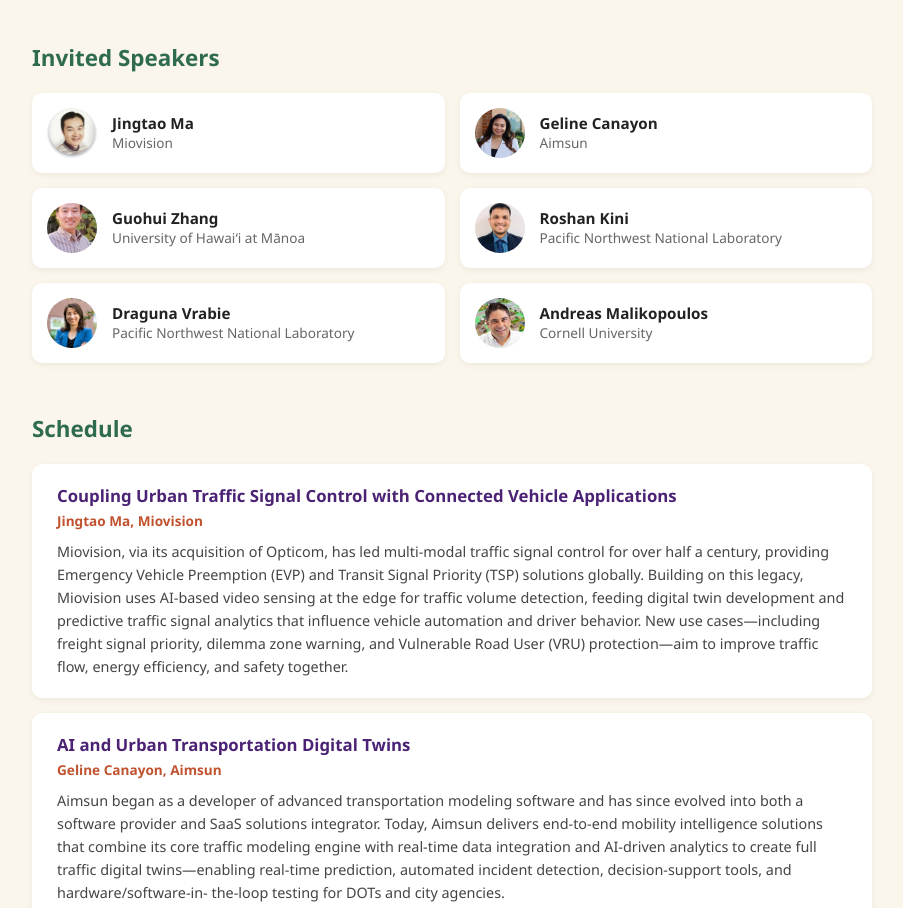
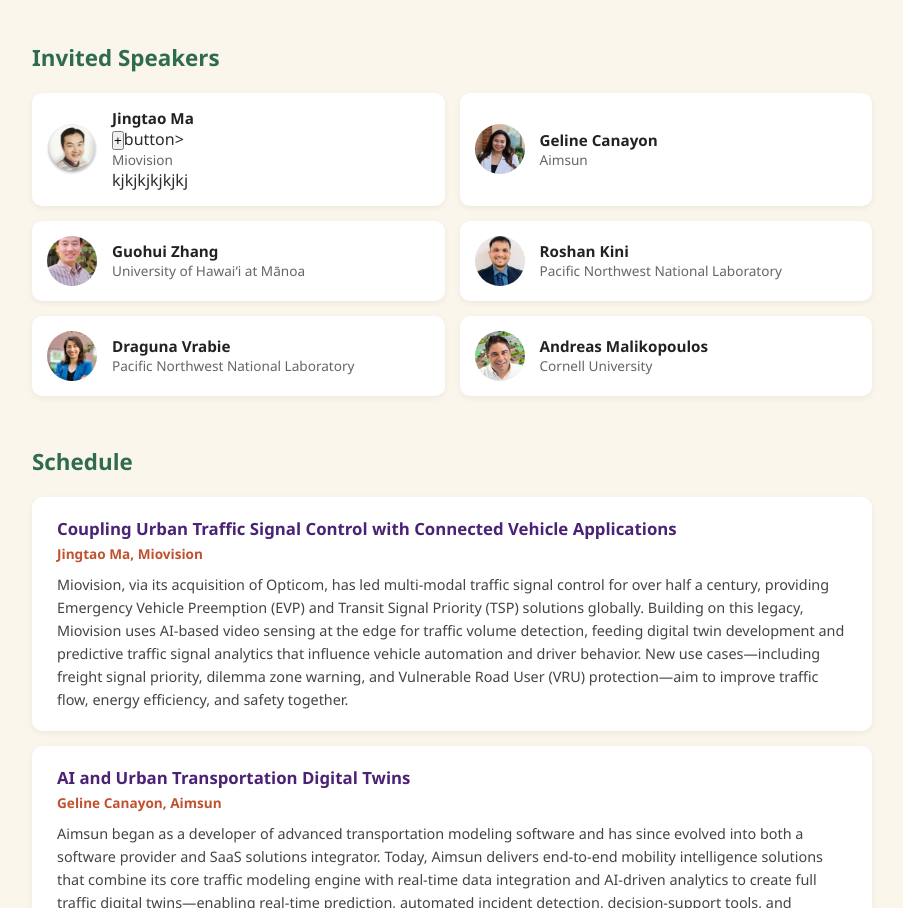
Before and after one commit to nazir-nawaf/cdc-workshop, a plain HTML site: page index.html in a window 1280 px wide. Shown: the part 1102-2010 px from the top of the page, without its empty margins (188-1091 px from the left). Drawn offline with Linux system fonts and the light colour scheme.

Commit message:
Update index.html

```diff
--- a/index.html
+++ b/index.html
@@ -99,8 +99,14 @@
         <div class="speaker-card">
           <img src="jingtao-Ma.png" alt="Jingtao Ma" class="avatar">
           <div class="speaker-info">
-            <p class="name">Jingtao Ma</p>
+            <div class="name-row">
+              <p class="name">Jingtao Ma</p>
+              <button class="toggle-btn" onclick="toggleBio(this)">+</button>button>
+            </div>
             <p class="affiliation">Miovision</p>
+            <p class="bio">
+              kjkjkjkjkjkj
+            </p>
           </div>
         </div>
 
```
